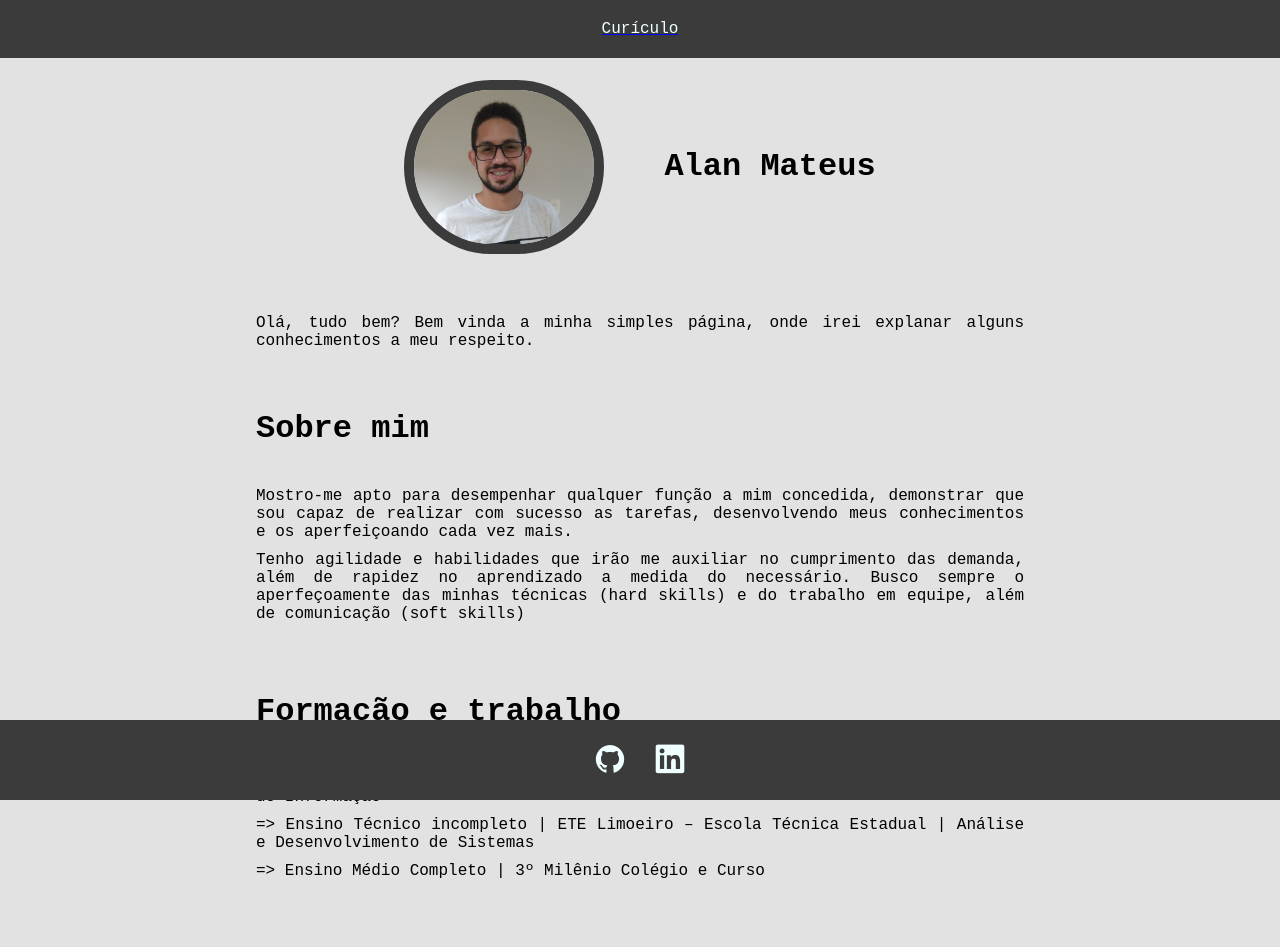
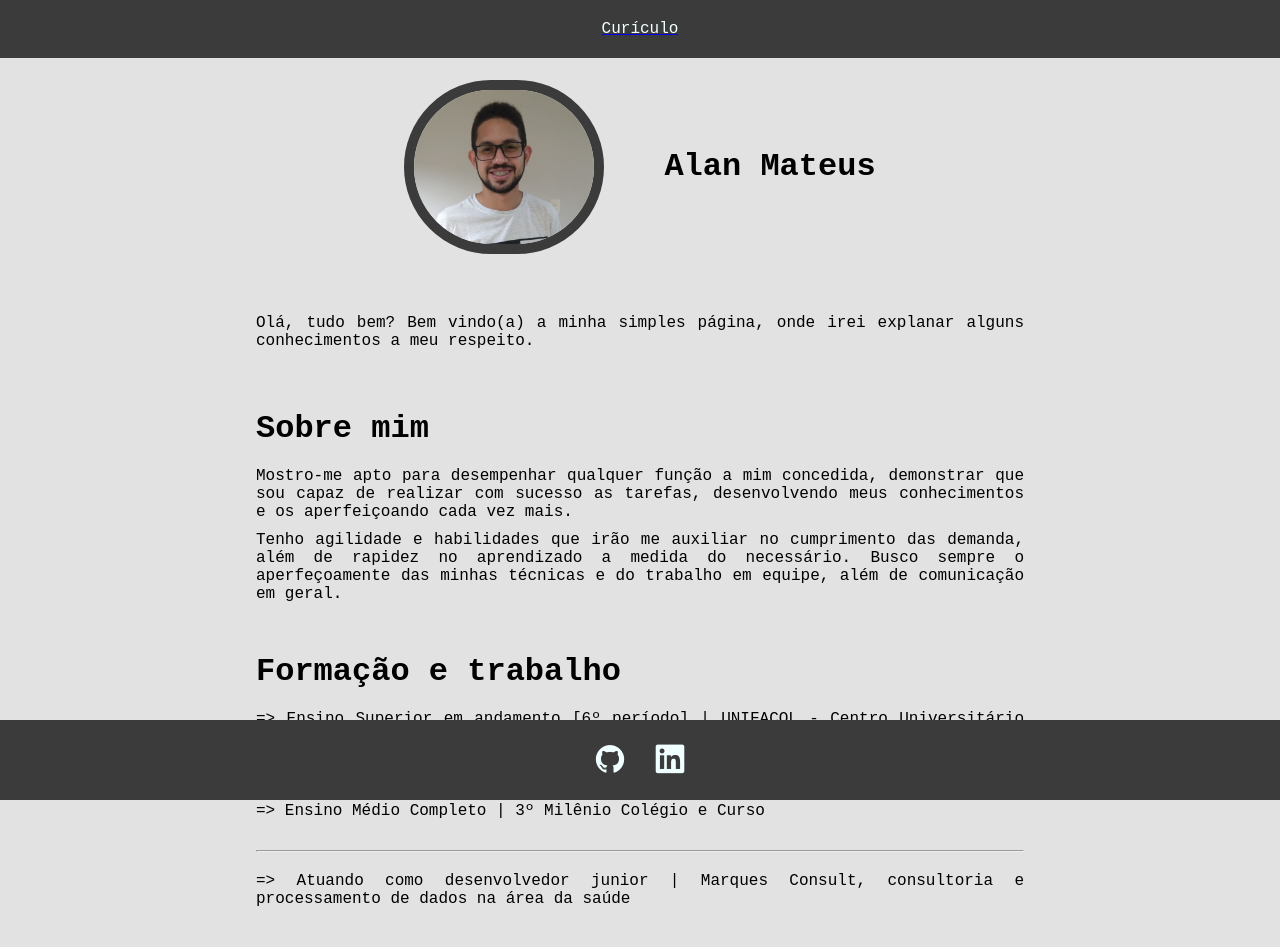
Before and after one commit to alanmts-am/alanmts-am, a plain HTML site: page index.html in a window 1280 px wide. Shown: the top 947 px of the page. Drawn offline with nearby package versions, Linux system fonts and the light colour scheme.

Commit message:
refactor: refine the about text

```diff
--- a/css/style.css
+++ b/css/style.css
@@ -119,5 +119,5 @@ footer a {
 }
 
 #me ul, #work ul, #language ul {
-  padding: 40px 0;
+  padding: 20px 0;
 }
--- a/index.html
+++ b/index.html
@@ -27,8 +27,8 @@
         </div>
         <div>
           <p>
-            Olá, tudo bem? Bem vinda a minha simples página, onde irei explanar
-            alguns conhecimentos a meu respeito.
+            Olá, tudo bem? Bem vindo(a) a minha simples página, onde irei
+            explanar alguns conhecimentos a meu respeito.
           </p>
         </div>
         <div id="about">
@@ -45,8 +45,7 @@
                 Tenho agilidade e habilidades que irão me auxiliar no
                 cumprimento das demanda, além de rapidez no aprendizado a medida
                 do necessário. Busco sempre o aperfeçoamente das minhas técnicas
-                (hard skills) e do trabalho em equipe, além de comunicação (soft
-                skills)
+                e do trabalho em equipe, além de comunicação em geral.
               </li>
             </ul>
           </div>
@@ -54,14 +53,21 @@
             <h1>Formação e trabalho</h1>
             <ul>
               <li>
-                => Ensino Superior em curso | UNIFACOL - Centro Universitário
+                => Ensino Superior em andamento [6º período] | UNIFACOL - Centro Universitário
                 FACOL | Sistemas de Informação
               </li>
               <li>
                 => Ensino Técnico incompleto | ETE Limoeiro – Escola Técnica
                 Estadual | Análise e Desenvolvimento de Sistemas
               </li>
-              <li>=> Ensino Médio Completo | 3º Milênio Colégio e Curso</li>
+              <li> => Ensino Médio Completo | 3º Milênio Colégio e Curso</li>
+            </ul>
+            <hr>
+            <ul>
+              <li>
+                => Atuando como desenvolvedor junior | Marques Consult, consultoria e
+                processamento de dados na área da saúde
+              </li>
             </ul>
           </div>
           <div id="language">
@@ -78,7 +84,6 @@
               </li>
               <li>
                 Gerenciadores de banco de dados:
-
                 <i class="devicon-mysql-original"></i>
                 <i class="devicon-postgresql-plain"></i>
               </li>
```
